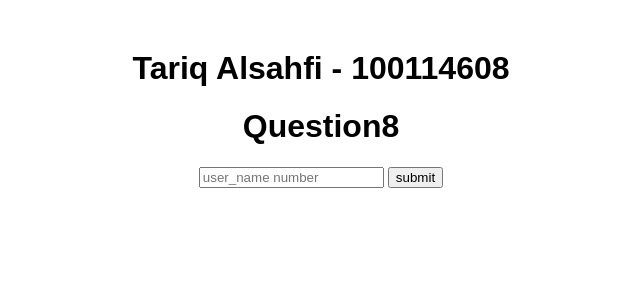
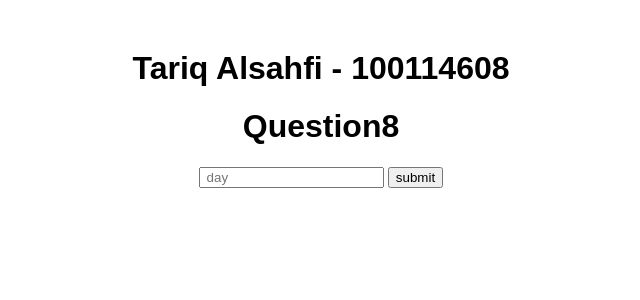
Before and after one commit to deem1234/flask_app, a Flask app: page / in a window 1280 px wide. Shown: the top 300 px of the page, without its empty margins (319-959 px from the left). Run offline with Flask 2, Linux system fonts and the light colour scheme; data that the repository does not hold is empty.

Commit message:
Update index.html

```diff
--- a/templates/index.html
+++ b/templates/index.html
@@ -9,7 +9,7 @@
      <form method=POST action="{{ url_for('query1') }}">
          <h2>  </h2>
      <label for="test"></label>
-           <input type="text"   name="user_name" placeholder="user_name number">
+           <input type="text"   name="day" placeholder=" day">
 
 {#      <input type="text"   name="name" placeholder="name">#}
 {#        <input type="text"   name="To1" placeholder="To1">#}
```
